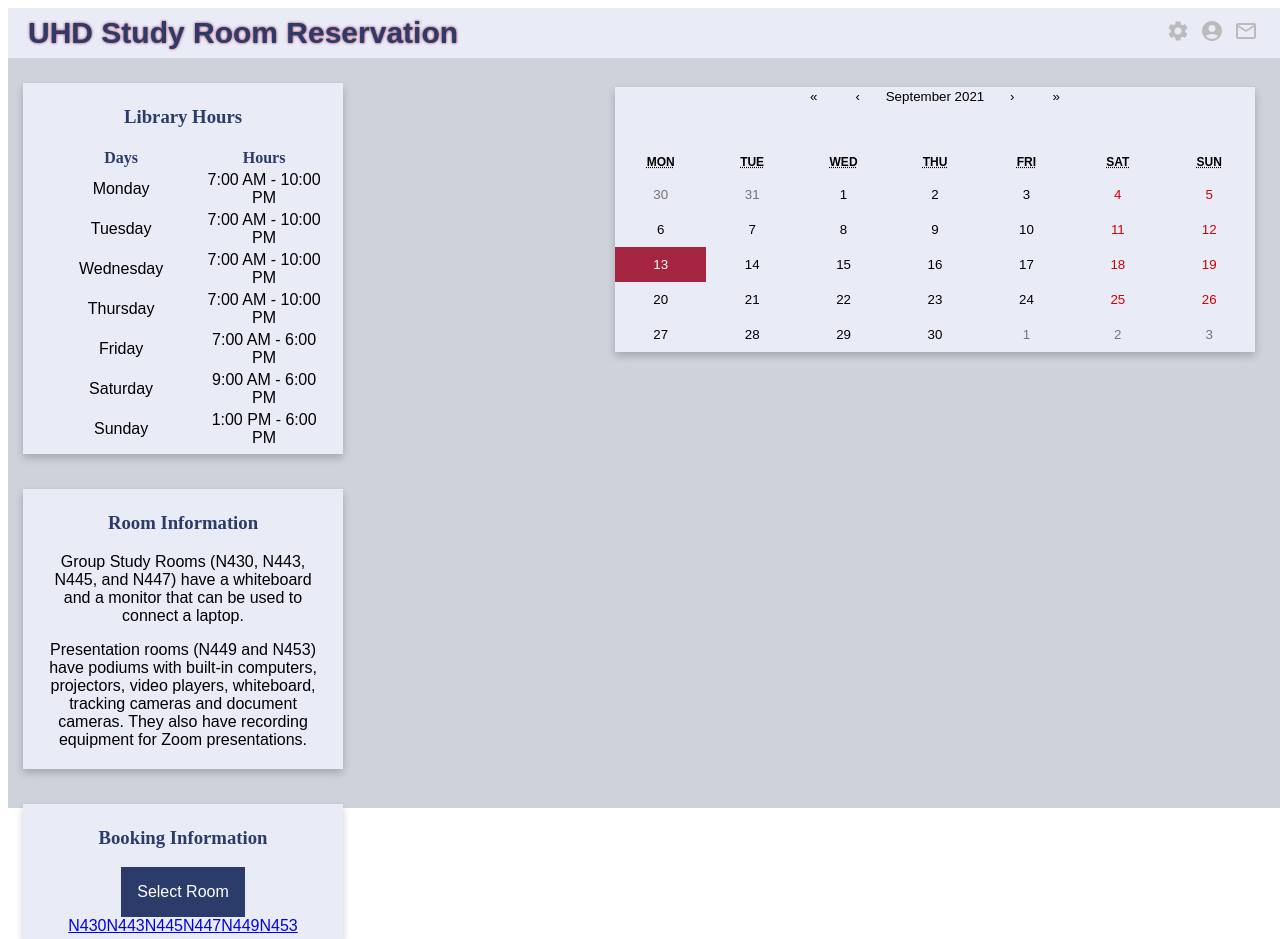
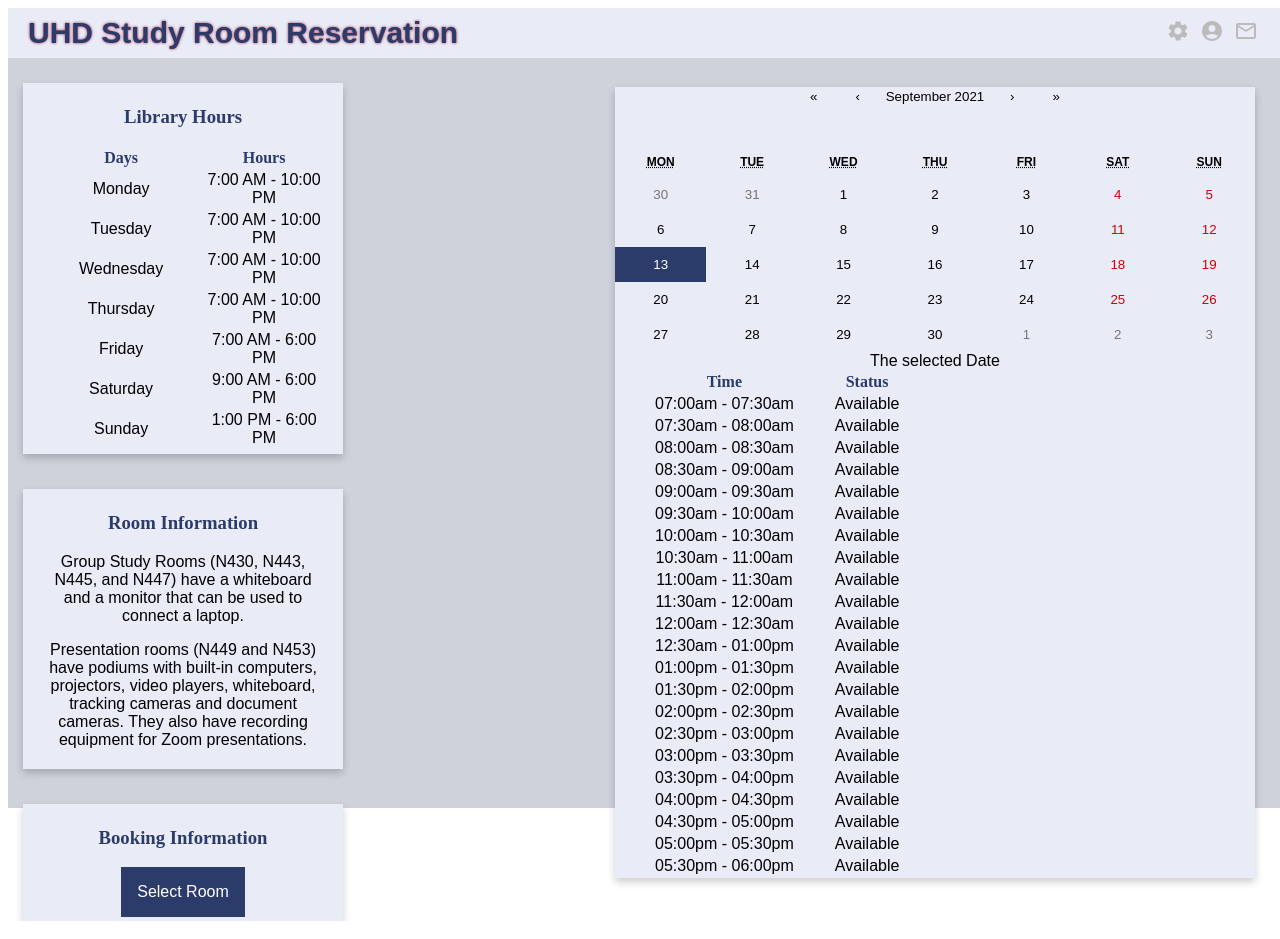
Before and after one commit to ASTRA1337/Study-Room-Reservation-System, a React (Create React App) app: page / in a window 1280 px wide. Built offline with nearby package versions, Linux system fonts and the light colour scheme.

Commit message:
Toggle room & calendar

```diff
--- a/src/components/Calendar/Calendar.jsx
+++ b/src/components/Calendar/Calendar.jsx
@@ -1,14 +1,103 @@
 import React, { useState } from 'react'
-import Calendar from 'react-calendar';
+import {Calendar as ReactCalendar} from 'react-calendar';
 //import 'react-calendar/dist/Calendar.css';
 import './calendar.css';
 
-function CalendarX() {
+//Room: contained the reservations of the selected room
+//No reservations in the past
+//{date: {id, start,end}}
+
+//30 minutes for each reservation
+//create a list, table
+/*
+start: hour, minute
+step: step
+end: hour, minute
+
+next:
+tmp = minute + step
+hour = hour + tmp // 60
+minute = minute % 60
+*/
+
+const TimeStatus =  {
+    "AM": "am",
+    "PM": "pm"
+};
+
+function getTimeBlock(time, timeStep)
+{
+    var tmp = time.minute + timeStep;
+    var hour = time.hour + Math.floor(tmp / 60);
+    var status = time.status;
+    if (status == TimeStatus.AM)
+    if (hour > 12) {
+        status = (status == TimeStatus.AM) ? TimeStatus.PM : TimeStatus.AM;
+        hour = hour - 12;
+    }
+    var minute = tmp % 60;
+
+    return {"hour": hour,"minute":minute, "status": status};
+}
+
+function renderTime(time)
+{
+    const renderTimeNumber = (t) =>
+    {
+        if (isNaN(t)) {
+            return "";
+        }
+        var s = t.toString();
+        if (s.length == 1) {
+            return "0"+s;
+        }
+        return s;
+    }
+    return renderTimeNumber(time.hour) + ":" + renderTimeNumber(time.minute) + time.status;
+}
+
+function renderAvailableTime()
+{
+    const startHour = 7;
+    const startMin = 0;
+    const endTime = {"hour": 6, "minute": 0, "status": TimeStatus.PM};
+    const minuteStep = 30;
+    var currentTime = {"hour":startHour, "minute": startMin, "status": TimeStatus.AM};
+
+    var elements = [];
+    while (currentTime.hour != endTime.hour || currentTime.minute != endTime.minute ) {
+        var nextTime = getTimeBlock(currentTime, minuteStep);
+        var status = "Available";
+        elements.push(
+            <tr>
+            <td>{renderTime(currentTime)} - {renderTime(nextTime)}</td>
+            <td>{status}</td>
+            </tr>
+        )
+        currentTime = nextTime;
+    }
+    return elements;
+}
+function Calendar({room}) {
     const [date, setDate] = useState(new Date());
     return (
         <div className = "calendar">
             <div className = "calWrapper">
-                <Calendar onChange={setDate} value={date} />
+                <ReactCalendar onChange={setDate} value={date} />
+            </div>
+            <div>
+                The selected Date
+                <table>
+                    <thead>
+                    <tr>
+                        <th>Time</th>
+                        <th>Status</th>
+                    </tr>
+                    </thead>
+                    <tbody>
+                    {renderAvailableTime()}
+                    </tbody>
+                </table>
             </div>
         </div>
     )
--- a/src/components/Dashboard/Dashboard.jsx
+++ b/src/components/Dashboard/Dashboard.jsx
@@ -3,6 +3,9 @@ import Topbar from '../Topbar/Topbar';
 import Calendar from '../Calendar/Calendar';
 import BookingInfo from '../Forms/BookingInfo';
 import "./dashboard.css";
+
+//trigger a change in the selected room which will then trigger a change in calendar
+//which will then display the availabe time of the current room at the selected date
 
 function Dashboard() {
     return (
--- a/src/components/Forms/BookingInfo.jsx
+++ b/src/components/Forms/BookingInfo.jsx
@@ -1,14 +1,19 @@
-import React from 'react'
+import React, {useState} from 'react'
 import './BookingInfo.css';
 
 function BookingInfo() {
     /* This function will show the room list for selection by user once button is clicked */
+    const [room, setRoom] = useState("Select Room");
     function displayRoom(){
+        console.log("clicked displayRoom");
         document.getElementById("dropMenu").classList.toggle("show");
+    }
+    function selectRoom(roomNumber) {
+        setRoom(roomNumber);
+        displayRoom();
     }
 
     //This will close out the menu if the user clicks outside of it
-
     window.onclick = function(event){
         if (!event.target.matches('.dropbtn')){
             var dropdowns = document.getElementsByClassName("drop-content");
@@ -23,16 +28,15 @@ function BookingInfo() {
     }
 
     return (
-        <div className = "bookingInfo">
-            <button onClick = "displayRoom()" className = "dropbtn">Select Room</button>
-            <div id = "dropMenu" className = "drop-content">
-                <a href = "#">N430</a>
-                <a href = "#">N443</a>
-                <a href = "#">N445</a>
+        <div className = "dropdown">
+            <button onClick = {displayRoom} className = "dropbtn">{room}</button>
+            <div id = "dropMenu" className = "dropdown-content">
+                <a href = "#N430" onClick={() => selectRoom("N430")}>N430</a>
+                <a href = "#N443" onClick={() => selectRoom("N443")}>N443</a>
+                <a href = "#N445">N445</a>
                 <a href = "#">N447</a>
                 <a href = "#">N449</a>
                 <a href = "#">N453</a>
-
             </div>
 
         </div>
```
